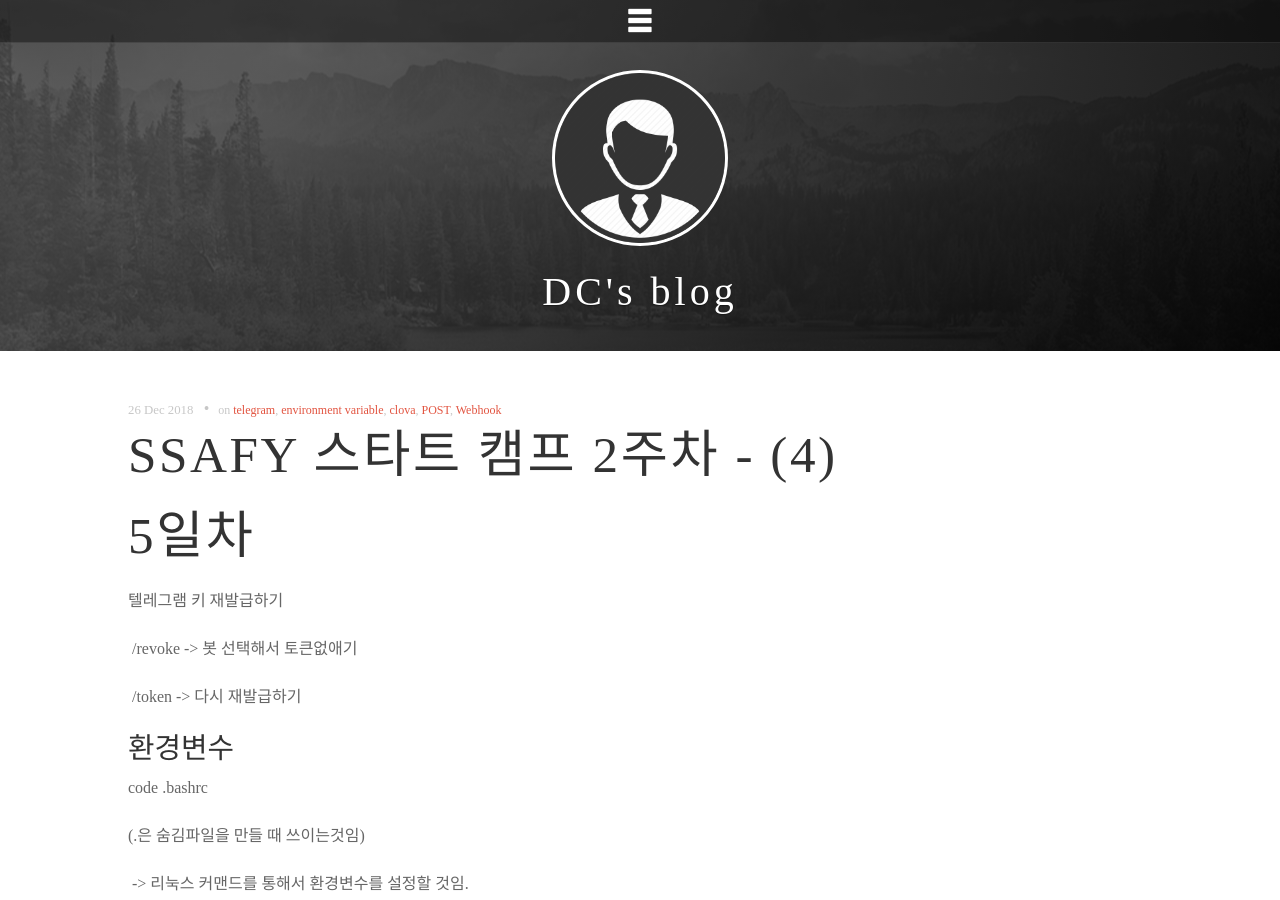
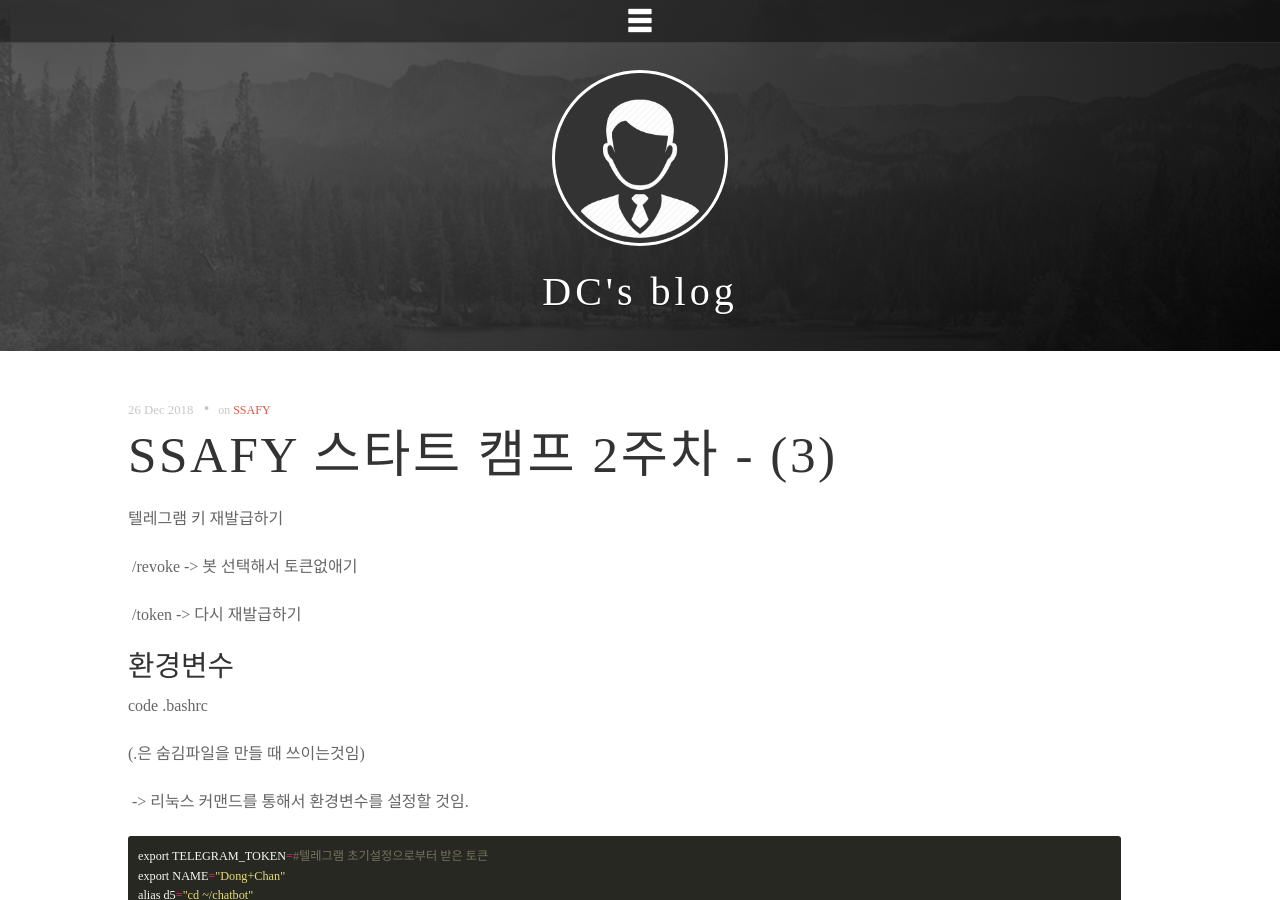
Before and after one commit to DongChanS/DongChanS.github.io, a Jekyll site: the page built from _posts/2018-12-26-3.md, in a window 1280 px wide and 900 px high. Built offline with Jekyll 4.4.1, drawn with Linux system fonts in a browser that asks for light colours; some web fonts are replaced; comment, search, counter and statistics services are not loaded.

Commit message:
Update 2018-12-26-3.md

```diff
--- a/_posts/2018-12-26-3.md
+++ b/_posts/2018-12-26-3.md
@@ -1,11 +1,9 @@
 ---
 layout: post
-title: SSAFY 스타트 캠프 2주차 - (4)
+title: SSAFY 스타트 캠프 2주차 - (3)
 author: Shin Dong Chan
-tags : ['telegram','environment variable','clova','POST','Webhook']
+tags : ['SSAFY']
 ---
-
-# 5일차
 
 텔레그램 키 재발급하기
 
```
